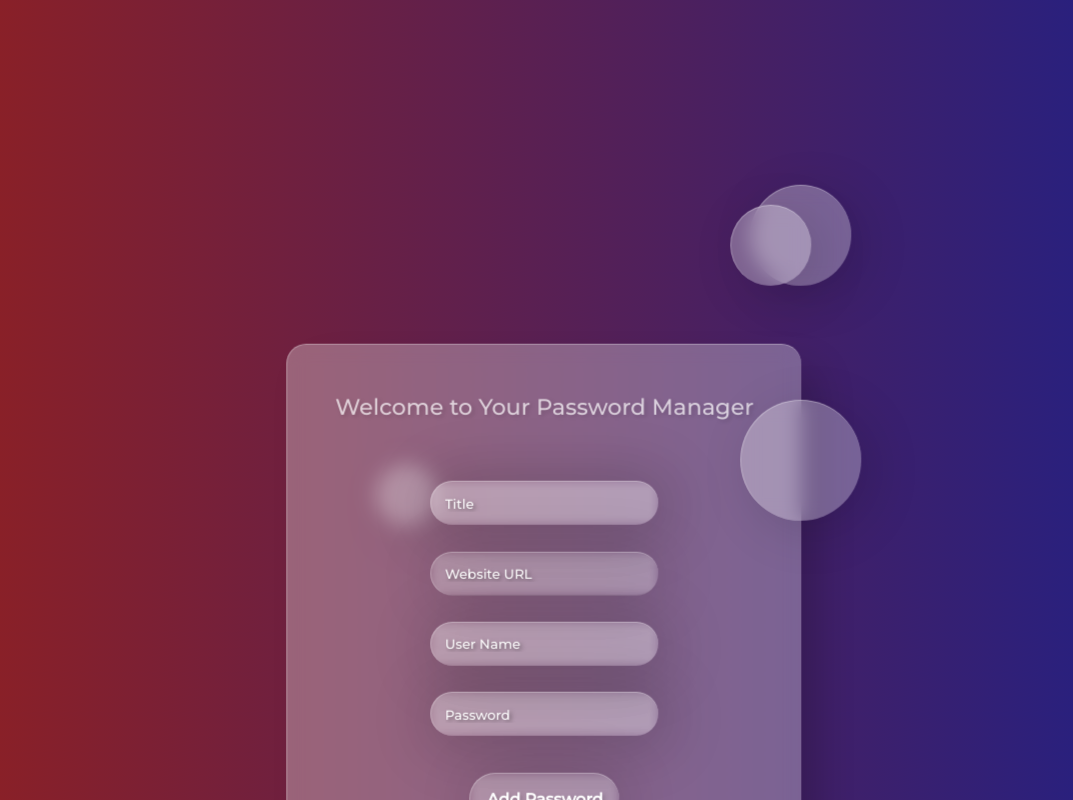
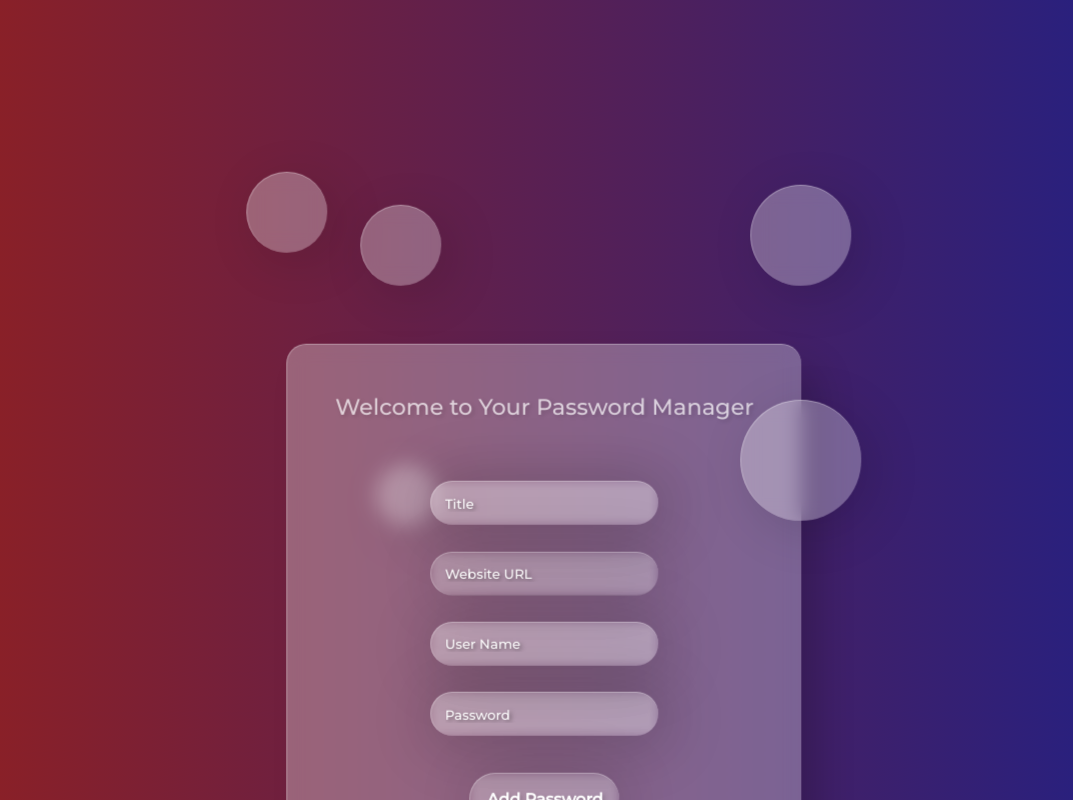
Before and after one commit to khadergw/Password-Manager, a React (Create React App) app in the folder Password Manager/client/: page / in a window 1280 px wide. Shown: the top 800 px of the page, without its empty margins (96-1169 px from the left). Built offline with nearby package versions, Linux system fonts and the light colour scheme; no server answers.

Commit message:
changed the margin for circle1

```diff
--- a/Password Manager/client/src/App.css
+++ b/Password Manager/client/src/App.css
@@ -114,7 +114,7 @@ p {
   .circle-1 {
     height: 80px;
     width: 80px;
-    top: -20px;
+    top: 30%;
     left: -40px;
     z-index: -1;
   }
@@ -123,7 +123,8 @@ p {
     height: 80px;
     width: 80px;
     bottom: 60%;
-    right: -10px;
+    right: 70%;
+    z-index: -1;
   }
 
   .circle-3 {
```
